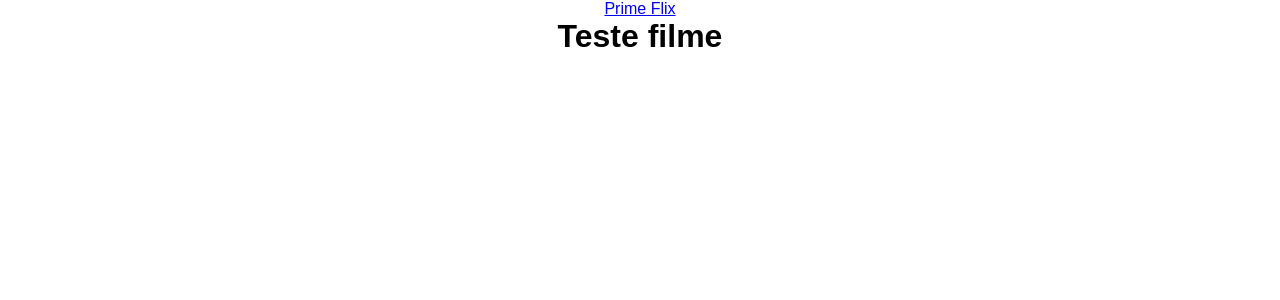
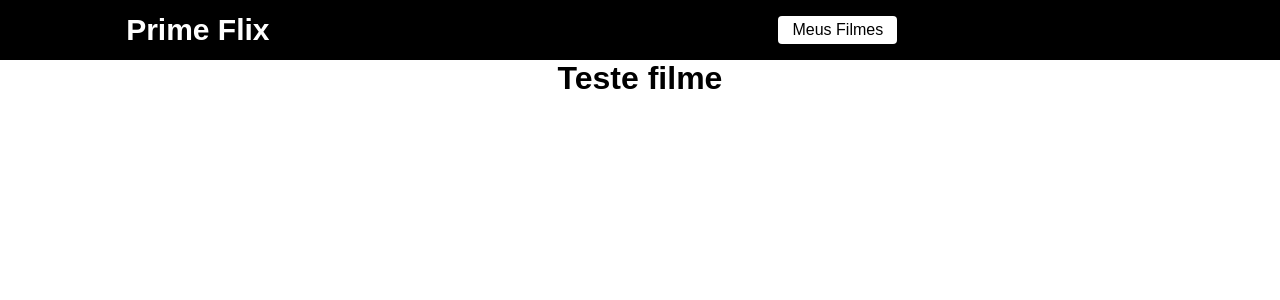
Before and after one commit to aleep98/PrimeFlix, a React (Create React App) app: page /filme/1 in a window 1280 px wide. Shown: the top 300 px of the page. Built offline with nearby package versions, Linux system fonts and the light colour scheme.

Commit message:
Update Header

```diff
--- a/src/components/Header/header.css
+++ b/src/components/Header/header.css
@@ -0,0 +1,25 @@
+header{
+    display: flex;
+    align-items: center;
+    justify-content: space-around;
+    width: 100%;
+    height: 60px;
+    background-color: #000000;
+}
+
+.logo{
+    text-decoration: none;
+    font-size: 30px;
+    cursor: pointer;
+    color: #fff;
+    font-weight: bold;
+}
+
+.favoritos{
+    text-decoration: none;
+    cursor: pointer;
+    background-color: #fff;
+    padding: 5px 14px;
+    color: #000000;
+    border-radius: 4px;
+}
--- a/src/components/Header/index.js
+++ b/src/components/Header/index.js
@@ -1,15 +1,12 @@
 import'./header.css';
-import { Link, Links } from 'react-router-dom'
+import { Link } from 'react-router-dom'
 
 
 function Header(){
     return(
         <header>
-           <Link className='logo' to = '/'>Prime Flix</Link>
-
-
-
-
+           <Link className='logo' to = '/'>Prime Flix</Link>;
+           <Link className='favoritos' to='/favoritos'>Meus Filmes</Link>;
         </header>
     )
 }
```
